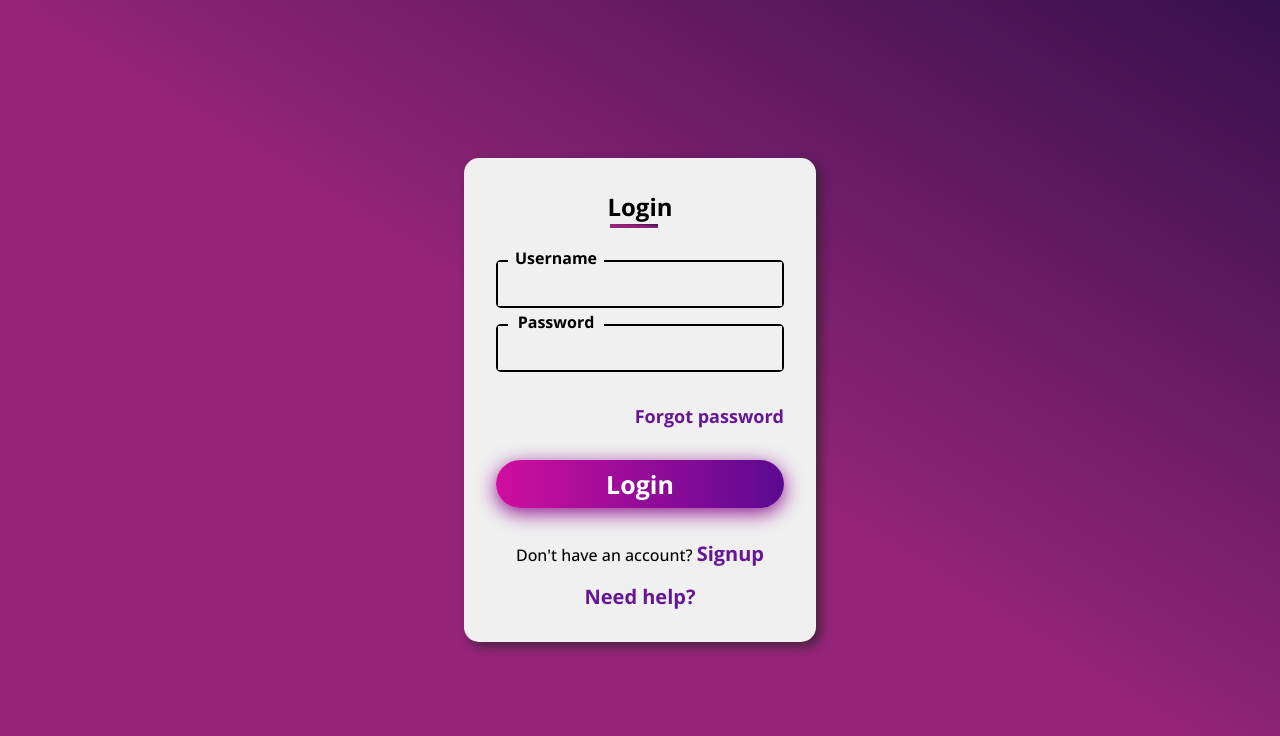
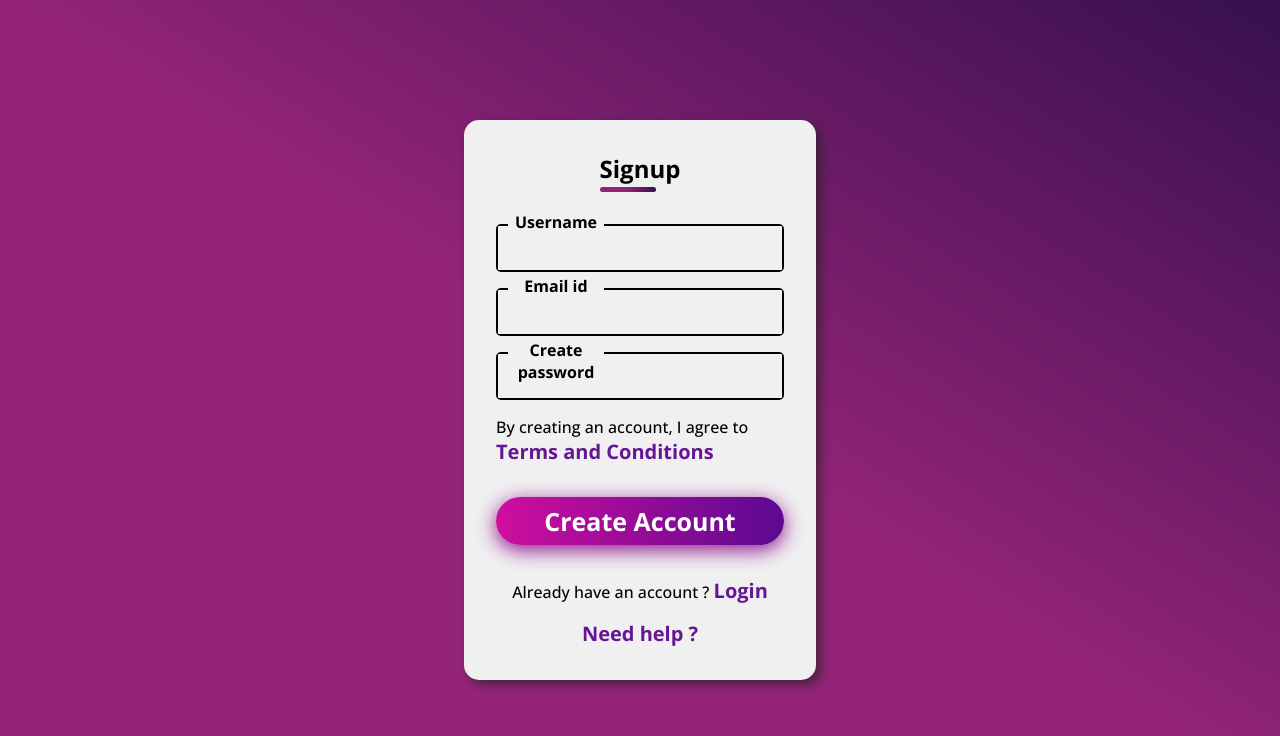
Before and after one commit to Buty06/Login-Register, a plain HTML site: page index.html in a window 1280 px wide. Drawn offline with nearby package versions, Linux system fonts and the light colour scheme.

Commit message:
Terminando el signUp y arreglando unos pequenios errores en el html

```diff
--- a/index.html
+++ b/index.html
@@ -20,9 +20,12 @@
     <title>Login-Register</title>
 
     <!-- links de la fuente -->
-    <link rel="preconnect" href="https://fonts.googleapis.com">
-    <link rel="preconnect" href="https://fonts.gstatic.com" crossorigin>
-    <link href="https://fonts.googleapis.com/css2?family=Open+Sans:ital,wght@0,300..800;1,300..800&display=swap" rel="stylesheet">
+    <link rel="preconnect" href="https://fonts.googleapis.com" />
+    <link rel="preconnect" href="https://fonts.gstatic.com" crossorigin />
+    <link
+      href="https://fonts.googleapis.com/css2?family=Open+Sans:ital,wght@0,300..800;1,300..800&display=swap"
+      rel="stylesheet"
+    />
 
     <style>
       html {
@@ -35,9 +38,42 @@
   </head>
 
   <body>
-    <div class="cards card1">
+    <form class="cards card1">
+      <h2 class="title">Signup</h2>
+      <hr class="border_button_color_title title_button_card2" />
+
+      <label>
+        <div class="submit_title">Username</div>
+        <input type="text" />
+      </label>
+
+      <label>
+        <div class="submit_title">Email id</div>
+        <input type="email" />
+      </label>
+
+      <label>
+        <div class="submit_title">Create password</div>
+        <input type="password" />
+      </label>
+
+      <p class="card2_paragraph button">
+        By creating an account, I agree to
+        <span class="text_bold button">Terms and Conditions</span>
+      </p>
+
+      <input type="submit" value="Create Account" class="submit" />
+
+      <p class="account">
+        Already have an account ? <button class="text_bold button">Login</button>
+      </p>
+
+      <p class="text_bold button">Need help ?</p>
+    </form>
+
+    <form class="cards card2">
       <h2 class="title">Login</h2>
-      <hr class="border_button_color_title">
+      <hr class="border_button_color_title" />
 
       <label>
         <div class="submit_title">Username</div>
@@ -53,39 +89,11 @@
 
       <input type="submit" value="Login" class="submit" />
 
-      <p class="account">Don't have an account? <button class="text_bold button">Signup</button></p>
+      <p class="account">
+        Don't have an account? <button class="text_bold button">Signup</button>
+      </p>
 
       <p class="text_bold button">Need help?</p>
-    <div/>
-
-    <form class="cards card2">
-      <h2 class="title">Signup</h2>
-
-      <label>
-        Username
-        <input type="text" />
-      </label>
-
-      <label>
-        Email id
-        <input type="email" />
-      </label>
-
-      <label>
-        Create password
-        <input type="password" />
-      </label>
-
-      <p>
-        By creating an account, I agree to
-        <span class="text_bold">Terms and Conditions</span>
-      </p>
-
-      <input type="submit" value="Create Account" class="submit" />
-
-      <p class="account">Already have an account ? <button class="text_bold">Login</button></p>
-
-      <p class="text_bold button">Need help ?</p>
     </form>
   </body>
 </html>
--- a/style.css
+++ b/style.css
@@ -45,21 +45,31 @@ body {
   box-shadow: 5px 5px 10px rgba(34, 34, 34, 0.637);
 }
 
+.card1{
+    height: 35rem;
+}
+
 .title {
   font-weight: 700;
 }
 
 .border_button_color_title {
   margin-top: 0.1rem;
-  height: 4px;
+  height: 5px;
   width: 3rem;
   margin-right: 0.8rem;
   background: linear-gradient(
-    to bottom left,
+    to left,
     rgb(54, 16, 78),
     rgb(148, 36, 120) 50%
   );
   margin-bottom: 2rem;
+  border-radius: 10px;
+}
+
+.title_button_card2{
+  margin-right: 1.5rem;
+  width: 3.5rem;
 }
 
 label {
@@ -140,6 +150,11 @@ input {
     font-size: 18px;
 }
 
+.card2_paragraph{
+    margin-bottom: 2rem;
+    font-size: 16px;
+}
+
 .account{
     margin-bottom: 1rem;
 }
```
